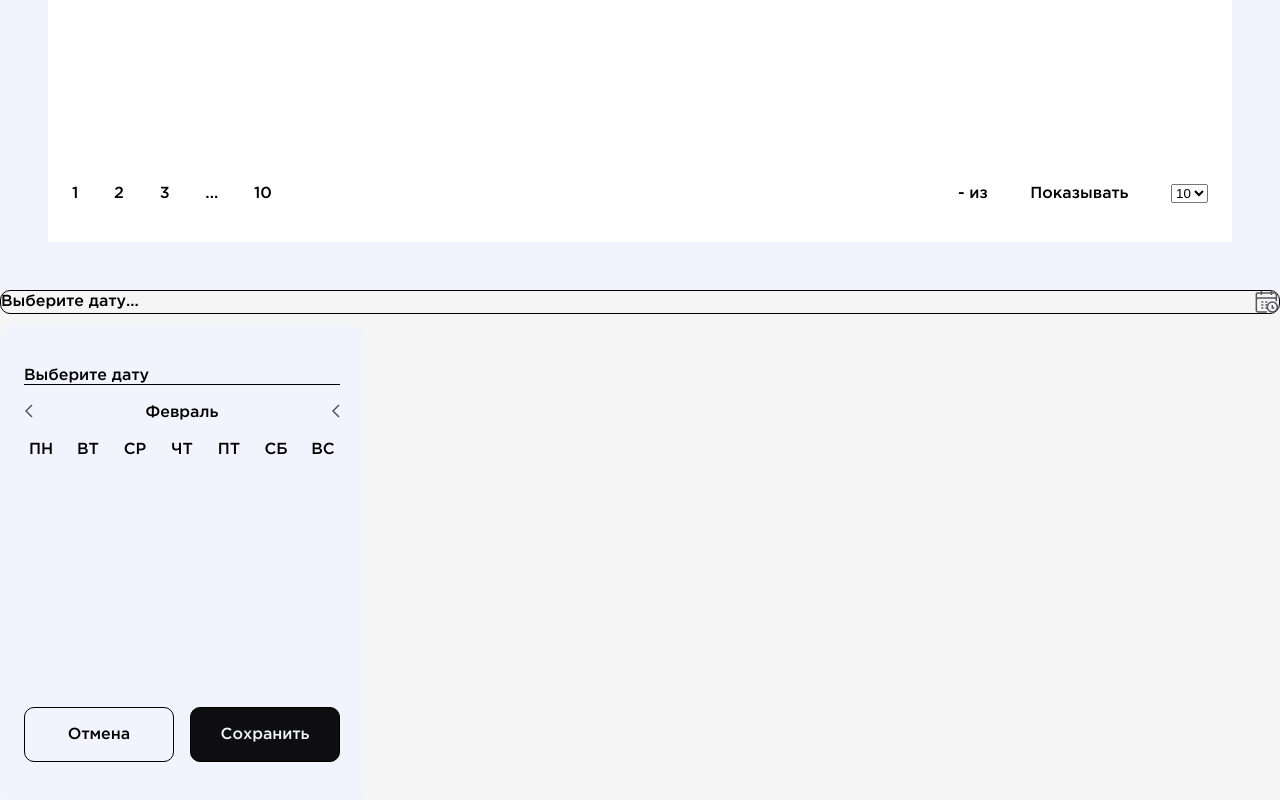
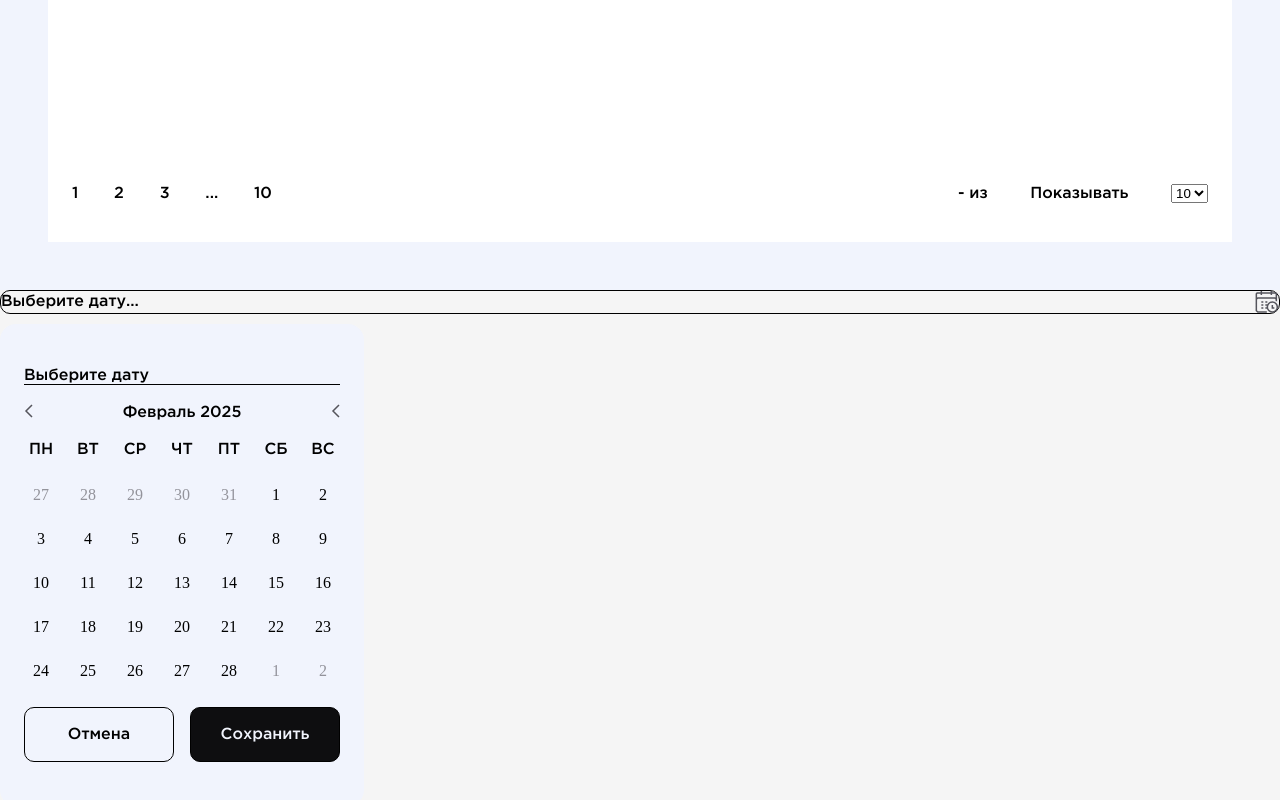
Before and after one commit to MagneticShade/vue-interview, a Vue app: page / in a window 1280 px wide. Shown: the part 1062-1862 px from the top of the page. Built offline with nearby package versions, Linux system fonts and the light colour scheme.

Commit message:
calendar day select

```diff
--- a/src/components/TableUI/Calendar/Calendar.js
+++ b/src/components/TableUI/Calendar/Calendar.js
@@ -1,7 +1,8 @@
-let date = new Date();
-let year = date.getFullYear();
-let monthN = date.getMonth();
+let date = new Date(),
+year = date.getFullYear(),
+monthN = date.getMonth();
 
+let tmp = document.querySelector("#year")
 const months = [
 	"Январь",
 	"Февраль",
@@ -17,6 +18,32 @@ const months = [
 	"Декабрь",
 ];
 
+let days = []
+
+function GenerateDays(){
+    days=[]
+    let prevMonthStart = new Date(year,monthN,0).getDay();
+    let prevMonthEnd = new Date(year,monthN,0).getDate()
+    let curMonthEnd = new Date(year,monthN+1,0).getDate();
+    let curMonthLastWeekDay = new Date(year,monthN+1,curMonthEnd).getDay();
+
+    for(let i = prevMonthStart; i>0;i--){
+        days.push({"num":prevMonthEnd-i+1,"disabled":true})
+    }
+
+    for (let i = 1; i<=curMonthEnd;i++){
+        days.push({"num":i,"disabled":false})
+    }
+
+    for (let i = curMonthLastWeekDay;i<=6;i++){
+        days.push({"num":i-curMonthLastWeekDay+1,"disabled":true})
+    }
+}
+
+GenerateDays()
 export default {
-    month:months[monthN]
+    GenerateDays,
+    month:months[monthN],
+    year,
+    days
 }
--- a/src/components/TableUI/Calendar/Calendar.vue
+++ b/src/components/TableUI/Calendar/Calendar.vue
@@ -1,9 +1,24 @@
 <script setup>
 	import "./Calendar.scss";
-    import Calendar from "./Calendar.js"
-	import {ref} from "vue"
-    const month = ref(Calendar.month)
-	const days = ref(Calendar.days)
+	import Calendar from "./Calendar.js";
+	import { onMounted, ref, useTemplateRef } from "vue";
+	import Day from "./Day/Day.vue";
+
+	const days = ref(Calendar.days);
+	const month = ref(Calendar.month);
+	const year = ref(Calendar.year);
+	const active = ref([]);
+
+	Calendar.GenerateDays();
+
+	const Activate = (index) => {
+		console.log(active.value);
+		if (active.value.length < 2) {
+			active.value.push(index);
+		} else {
+			active.value.splice(0);
+		}
+	};
 </script>
 
 <template>
@@ -17,12 +32,12 @@
 		</div>
 		<div id="month_select">
 			<div id="backward">
-                <img src="../../../assets/icons/forwardBackward.svg" alt="">
-            </div>
-			<p>{{ month }}</p>
+				<img src="../../../assets/icons/forwardBackward.svg" alt="" />
+			</div>
+			<p>{{ month }} {{ year }}</p>
 			<div id="forward">
-                <img src="../../../assets/icons/forwardBackward.svg" alt="">
-            </div>
+				<img src="../../../assets/icons/forwardBackward.svg" alt="" />
+			</div>
 		</div>
 		<div id="week_days">
 			<p>ПН</p>
@@ -34,9 +49,14 @@
 			<p>ВС</p>
 		</div>
 		<div id="days">
-			<div v-for="day in days">
-				{{ day }}
-			</div>
+			<Day
+				:day="day"
+				:index="index"
+				:-active-func="Activate"
+				:active="active"
+				v-for="(day, index) in days"
+				ref="days_ref"
+			/>
 		</div>
 		<div id="buttons">
 			<div id="close"><p>Отмена</p></div>
--- /dev/null
+++ b/src/components/TableUI/Calendar/Day/Day.scss
@@ -0,0 +1,7 @@
+.active_day {
+	background-color: #33d35e;
+}
+.inactive_day {
+	color: #93939b;
+	cursor: auto;
+}
--- /dev/null
+++ b/src/components/TableUI/Calendar/Day/Day.vue
@@ -0,0 +1,31 @@
+<script setup>
+	import { defineProps, ref } from "vue";
+	import "./Day.scss";
+	const props = defineProps(["day","active","index","ActiveFunc"]);
+	const active = ref(props.active);
+    const id = props.index
+    function Check(){
+        if (!props.day.disabled){
+
+            for (let key in active.value){
+                if (active.value[key] ==props.index){
+                    return true
+                }
+            }
+        }
+        return false
+
+
+    }
+</script>
+<template>
+		<div class="day"
+			v-on:mousedown="props.ActiveFunc(id)"
+			v-bind:class="[
+				props.day.disabled ? 'inactive_day' : '',
+			    Check() ? 'active_day' : '',
+			]"
+		>
+			{{ props.day.num }}
+		</div>
+</template>
```
Also changed, not shown: src/components/TableUI/Calendar/Day/Day.js (added).
